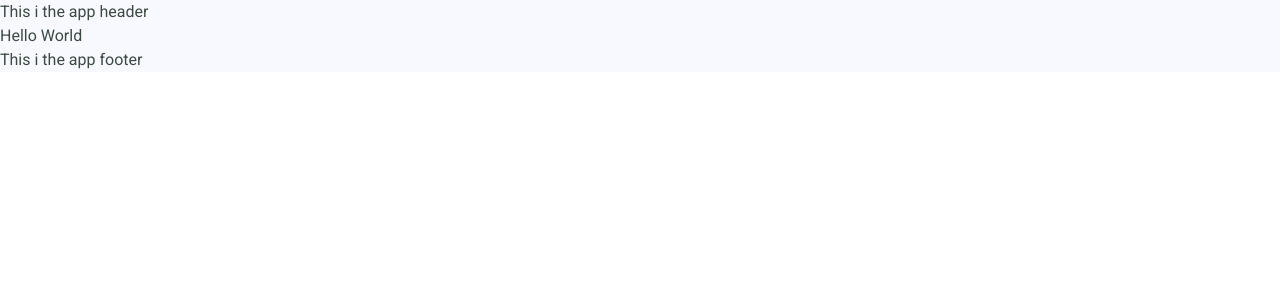
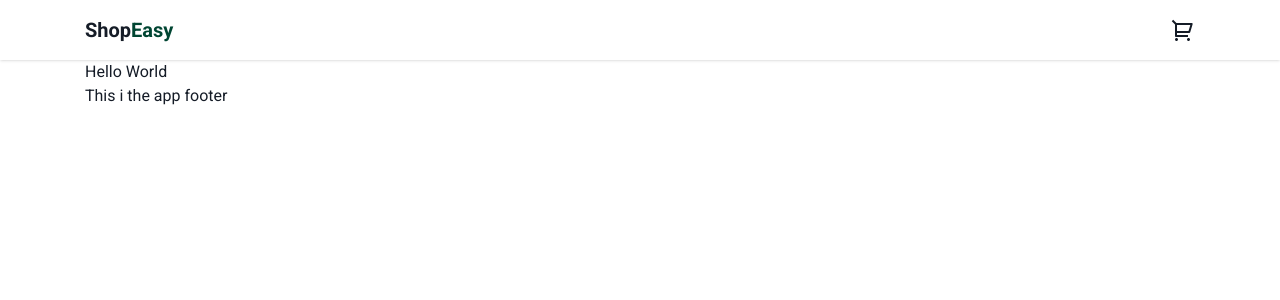
Before and after one commit to ayoub-jabiri/shop-easy, a Next.js app: page / in a window 1280 px wide. Shown: the top 300 px of the page. Built offline with nearby package versions, Linux system fonts and the light colour scheme.

Commit message:
Finished the app header

```diff
--- a/app/_components/layout/AppFooter.tsx
+++ b/app/_components/layout/AppFooter.tsx
@@ -1,7 +1,9 @@
 export default function AppFooter() {
     return (
         <footer>
-            <h1>This i the app footer</h1>
+            <div className="container">
+                <h1>This i the app footer</h1>
+            </div>
         </footer>
     );
 }
--- a/app/_components/layout/AppHeader.tsx
+++ b/app/_components/layout/AppHeader.tsx
@@ -1,7 +1,19 @@
+import { RiShoppingCart2Line } from "@remixicon/react";
+import Link from "next/link";
+
 export default function AppHeader() {
     return (
-        <header>
-            <h1>This i the app header</h1>
+        <header className="bg-white py-4 shadow-sm">
+            <div className="container">
+                <nav className="flex justify-between items-center">
+                    <Link href="/" className="text-xl font-bold">
+                        Shop<span className="text-(--green-color)">Easy</span>
+                    </Link>
+                    <Link href="/cart">
+                        <RiShoppingCart2Line />
+                    </Link>
+                </nav>
+            </div>
         </header>
     );
 }
--- a/app/globals.css
+++ b/app/globals.css
@@ -4,14 +4,13 @@
 
 :root {
     --background-color: #f8f9ff;
-    --text-color: #3c4a42;
-    --green-color: #006c49;
+    --text-color: #151c27;
+    --green-color: #004532;
 }
 
 body {
-    background-color: var(--background-color);
+    font-family: "Roboto", sans-serif;
     color: var(--text-color);
-    font-family: "Roboto", sans-serif;
 }
 
 .container {
--- a/app/layout.tsx
+++ b/app/layout.tsx
@@ -17,7 +17,7 @@ export default function RootLayout({
         <html lang="en">
             <body className="min-h-full flex flex-col">
                 <AppHeader />
-                {children}
+                <main className="container">{children}</main>
                 <AppFooter />
             </body>
         </html>
--- a/package.json
+++ b/package.json
@@ -9,6 +9,7 @@
     "lint": "eslint"
   },
   "dependencies": {
+    "@remixicon/react": "^4.9.0",
     "next": "16.2.9",
     "react": "19.2.4",
     "react-dom": "19.2.4"
```
Also changed, not shown: 1 other file (tests, documents, lock files or other folders).
